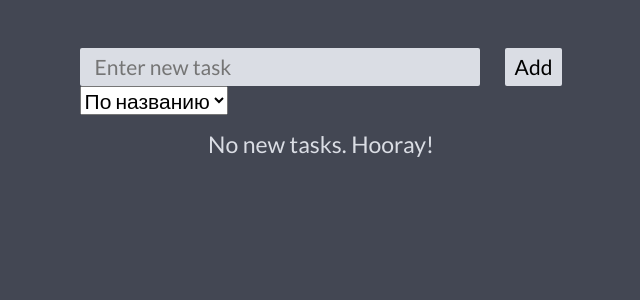
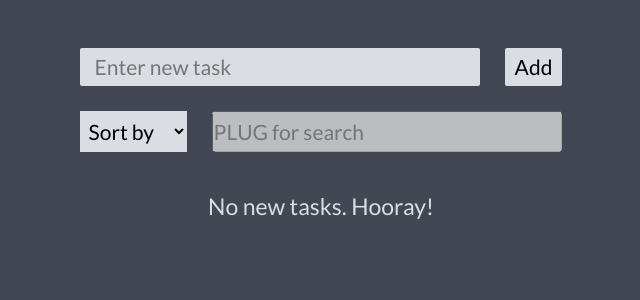
Before and after one commit to Dispersioned/react-todo, a React (Create React App) app: page / in a window 1280 px wide. Shown: the top 300 px of the page, without its empty margins (319-959 px from the left). Built offline with nearby package versions, Linux system fonts and the light colour scheme.

Commit message:
add sort

```diff
--- a/package.json
+++ b/package.json
@@ -6,13 +6,16 @@
 		"@testing-library/jest-dom": "^5.16.1",
 		"@testing-library/react": "^12.1.2",
 		"@testing-library/user-event": "^13.5.0",
+		"gh-pages": "^3.2.3",
 		"react": "^17.0.2",
 		"react-dom": "^17.0.2",
 		"react-scripts": "5.0.0",
 		"styled-components": "^5.3.3",
 		"web-vitals": "^2.1.2"
 	},
+	"homepage": "https://dispersioned.github.io/react-todo/",
 	"scripts": {
+		"deploy": "gh-pages -d build",
 		"start": "react-scripts start",
 		"build": "react-scripts build",
 		"test": "react-scripts test",
--- a/src/components/Todo/Task.jsx
+++ b/src/components/Todo/Task.jsx
@@ -9,6 +9,7 @@ const TaskWrapper = styled.div`
 	background-color: ${(props) => (props.isDone ? 'rgb(30, 128, 27)' : 'rgb(218, 221, 228)')};
 	padding: 7px 15px;
 	font-size: 18px;
+	border-radius: 2px;
 `;
 
 const TaskText = styled.p`
@@ -48,7 +49,7 @@ function Task({ task, index, deleteTask, togleDoneStatus }) {
 	};
 
 	let taskDate = new Date(+task.date)
-	// TODO: add exact time hh:ss and UTC choose option
+	// TODO: add exact time hh:ss and UTC choose option.
 
 	return (
 		<TaskWrapper isDone={task.isDone}>
--- a/src/components/Todo/Todos.jsx
+++ b/src/components/Todo/Todos.jsx
@@ -5,10 +5,22 @@ import TodosInput from './TodosInput';
 import TodosFilter from './TodosFilter';
 
 const TodosWrapper = styled.div`
+	display: grid;
+	align-items: start;
+	grid-template-rows: repeat(2, fit-content(100%)) 1fr;
+	row-gap: 25px;
 	font-family: 'Lato', sans-serif;
 	font-size: 21px;
 
 	max-width: 800px;
+`;
+
+const TodosSpecify = styled.div`
+	display: grid;
+	grid-template-columns: fit-content(100%) 1fr;
+	column-gap: 25px;
+	justify-content: space-between;
+	grid-auto-flow: row;
 `;
 
 function Todos() {
@@ -30,7 +42,7 @@ function Todos() {
 
 	const addNewTask = (text) => {
 		if (text === '') return;
-		setTodos([...todos, { text: text, id: Date.now(), isDone: false, date: Date.now()}]);
+		setTodos([...todos, { text: text, id: Date.now(), isDone: false, date: Date.now() }]);
 	};
 
 	const deleteTask = (task) => {
@@ -47,10 +59,33 @@ function Todos() {
 		setTodos(newTodos);
 	};
 
+	const sortTasks = (sort) => {
+		// setTodos([...todos].sort((a, b) => a[sort].localeCompare(b[sort])));
+
+		setTodos(
+			[...todos].sort((a, b) => {
+				if (typeof a[sort] === 'number') {
+					return b[sort] - a[sort];
+				}
+				return a[sort].localeCompare(b[sort]);
+			})
+		);
+	};
+
 	return (
 		<TodosWrapper>
 			<TodosInput addNewTask={addNewTask} />
-			<TodosFilter />
+			<TodosSpecify>
+				<TodosFilter
+					sortTasks={sortTasks}
+					options={[
+						{ value: 'text', name: 'Content' },
+						{ value: 'date', name: 'Newest' },
+					]}
+				/>
+				<input disabled placeholder='PLUG for search'/>
+			</TodosSpecify>
+
 			<TodosList todos={todos} deleteTask={deleteTask} togleDoneStatus={togleDoneStatus} />
 		</TodosWrapper>
 	);
--- a/src/components/Todo/TodosFilter.jsx
+++ b/src/components/Todo/TodosFilter.jsx
@@ -1,14 +1,37 @@
-import React from 'react'
+import React, { useState } from 'react';
+import styled from 'styled-components';
 
-function TodosFilter() {
+const StyledSelect = styled.select`
+	padding: 7px 5px;
+	brdr: 3px;
+	border: none;
+	outline: none;
+	cursor: pointer;
+	background-color: rgb(218, 221, 228);
+`;
+
+function TodosFilter({ options, sortTasks }) {
+	const [selectedSort, setSelectedSort] = useState('');
+
+	const handleChange = (e) => {
+		setSelectedSort(e.target.value);
+		sortTasks(e.target.value);
+	};
+
 	return (
-		<div>
-			<select>
-				<option value={null}>По названию</option>
-				<option value={null}>По дате</option>
-			</select>
-		</div>
-	)
+		<StyledSelect value={selectedSort} onChange={handleChange}>
+			<option disabled value=''>
+				Sort by
+			</option>
+			{options.map((option) => {
+				return (
+					<option value={option.value} key={option.value}>
+						{option.name}
+					</option>
+				);
+			})}
+		</StyledSelect>
+	);
 }
 
-export default TodosFilter
+export default TodosFilter;
--- a/src/components/Todo/TodosList.jsx
+++ b/src/components/Todo/TodosList.jsx
@@ -3,9 +3,8 @@ import styled from 'styled-components';
 import Task from './Task';
 
 const StyledTodosList = styled.div`
-	margin-top: 15px;
 	display: grid;
-	row-gap: 15px;
+	row-gap: 20px;
 `;
 
 const NoNewTasks = styled.div`
```
Also changed, not shown: 1 other file (tests, documents, lock files or other folders). Lines whose indentation alone changed are shown as unchanged.
